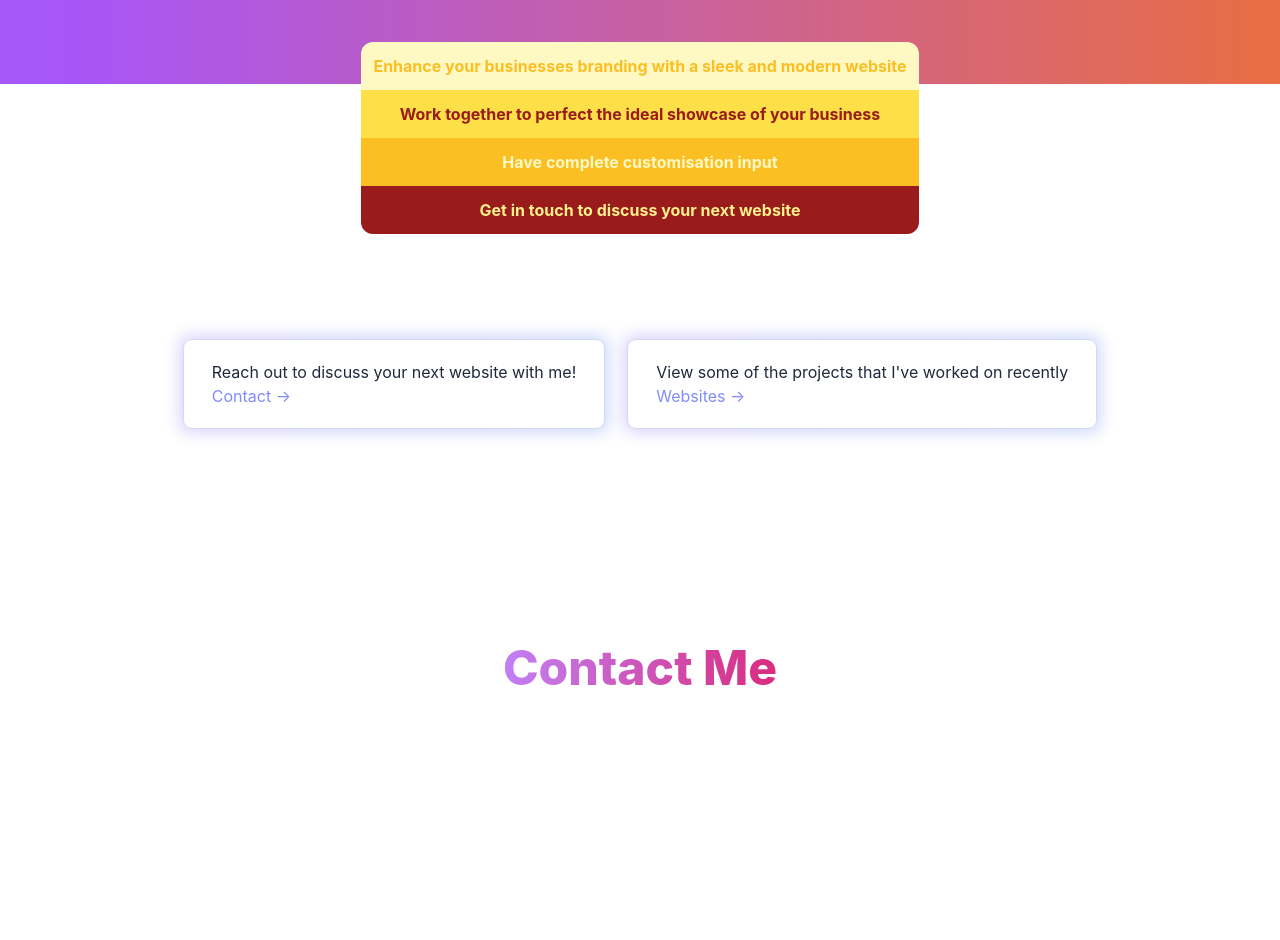
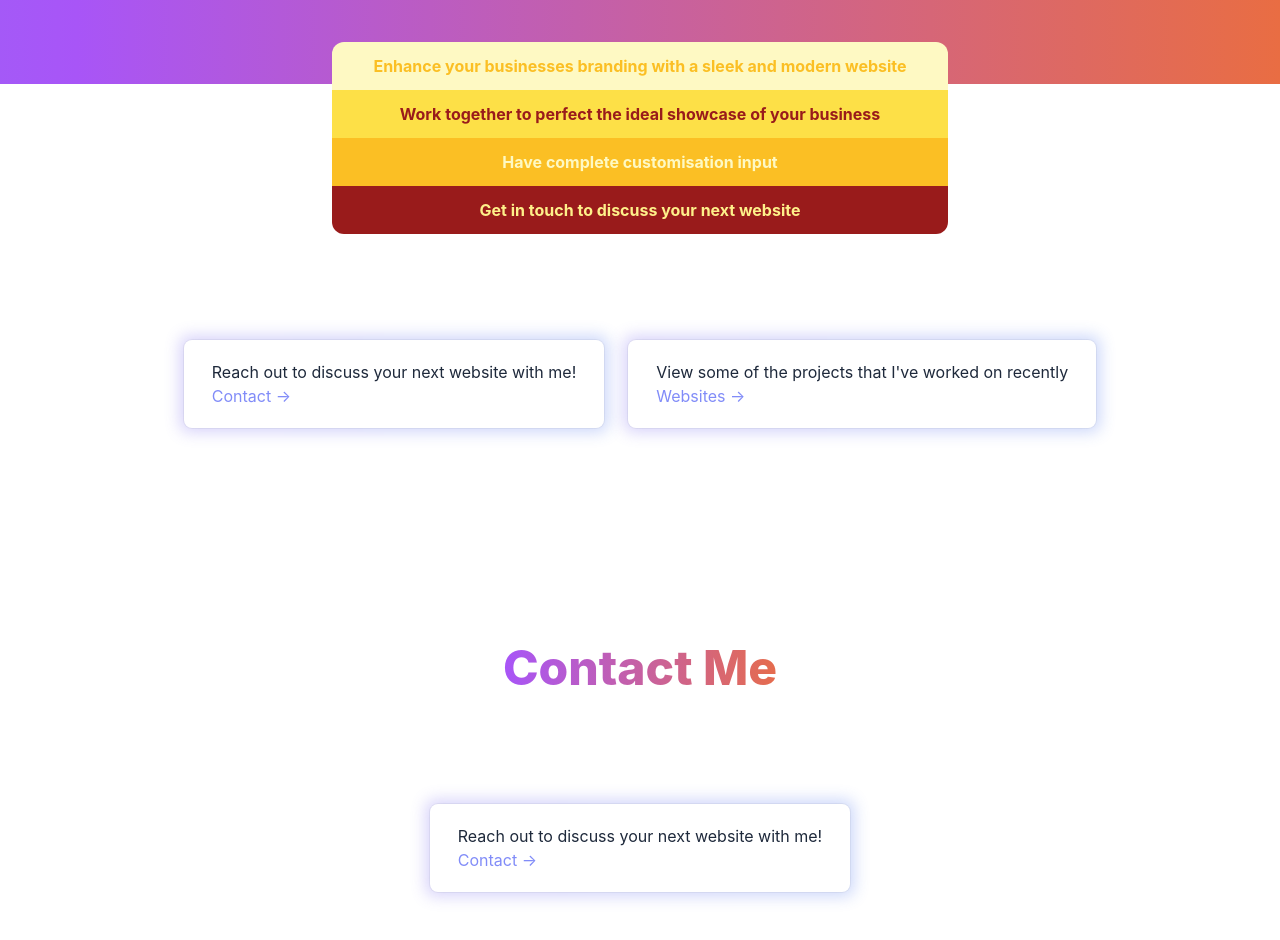
Before and after one commit to scottmcn204/scottmcnallyweb, a React (Create React App) app: page / in a window 1280 px wide. Shown: the part 300-1240 px from the top of the page. Built offline with nearby package versions, Linux system fonts and the light colour scheme.

Commit message:
resizing landing page

```diff
--- a/src/App.js
+++ b/src/App.js
@@ -129,10 +129,10 @@ function App() {
               </div>
               <div>
                 <div className='text-center p-4 mt-2'>
-                  <div className='bg-yellow-100 text-amber-400 p-3 mx-16 font-bold rounded-t-xl  '>Enhance your businesses branding with a sleek and modern website<br/></div>
-                  <div className='bg-yellow-300 text-red-800 p-3 mx-16 font-bold   '>Work together to perfect the ideal showcase of your business<br/></div>
-                  <div className='bg-amber-400 text-yellow-100 p-3 mx-16 font-bold '>Have complete customisation input<br/></div>
-                  <div className='bg-red-800 text-yellow-200 p-3 mx-16 font-bold rounded-b-xl '>Get in touch to discuss your next website</div>
+                  <div className='bg-yellow-100 text-amber-400 p-3 mx-4 font-bold rounded-t-xl  '>Enhance your businesses branding with a sleek and modern website<br/></div>
+                  <div className='bg-yellow-300 text-red-800 p-3 mx-4 font-bold   '>Work together to perfect the ideal showcase of your business<br/></div>
+                  <div className='bg-amber-400 text-yellow-100 p-3 mx-4 font-bold '>Have complete customisation input<br/></div>
+                  <div className='bg-red-800 text-yellow-200 p-3 mx-4 font-bold rounded-b-xl '>Get in touch to discuss your next website</div>
                 </div>
               </div>
             </div>
@@ -140,8 +140,8 @@ function App() {
          <div className='h-64'></div>
          <div className='flex justify-center z-100'>
           <div className='relative mx-3'>
-         <div class="absolute -inset-1 bg-gradient-to-r from-purple-600 to-blue-600 animate-gradient-xy rounded-lg blur opacity-25"></div>
-        <div class="relative px-7 py-6 bg-white ring-1 ring-gray-900/5 rounded-lg leading-none flex items-top justify-start space-x-6">
+         <div class="absolute -inset-1 bg-gradient-to-r from-purple-600 to-blue-600 animate-gradient-xy rounded-lg blur opacity-25 z-100"></div>
+        <div class="relative px-7 py-6 bg-white ring-1 ring-gray-900/5 rounded-lg leading-none flex items-top justify-start space-x-6 z-100">
 
           <div class="space-y-2">
             <p class="text-slate-800">Reach out to discuss your next website with me!</p>
@@ -163,10 +163,22 @@ function App() {
          </section>
         <section className='min-h-screen'>
           <div className='flex justify-center'>
-            <div className='mt-32 font-extrabold text-transparent text-4xl md:text-5xl bg-clip-text bg-gradient-to-r from-purple-400 to-pink-600 p-4 animate-appearfade z-40'>
+            <div className='mt-32 animate-gradient-xy font-extrabold text-transparent text-4xl md:text-5xl bg-clip-text bg-gradient-to-r from-blue-400 to-orange-500 via-purple-500 p-4 z-100'>
               Contact Me
             </div>
           </div>
+          <div className='flex justify-center z-100 mt-24'>
+          <div className='relative mx-3'>
+         <div class="absolute -inset-1 bg-gradient-to-r from-purple-600 to-blue-600 animate-gradient-xy rounded-lg blur opacity-25 z-100"></div>
+        <div class="relative px-7 py-6 bg-white ring-1 ring-gray-900/5 rounded-lg leading-none flex items-top justify-start space-x-6 z-100">
+
+          <div class="space-y-2">
+            <p class="text-slate-800">Reach out to discuss your next website with me!</p>
+            <a href="./" class="block text-indigo-400 group-hover:text-slate-800 transition duration-200">Contact →</a>
+          </div>
+        </div>
+        </div>
+        </div>
         </section>
       </main>
     </div>
```
